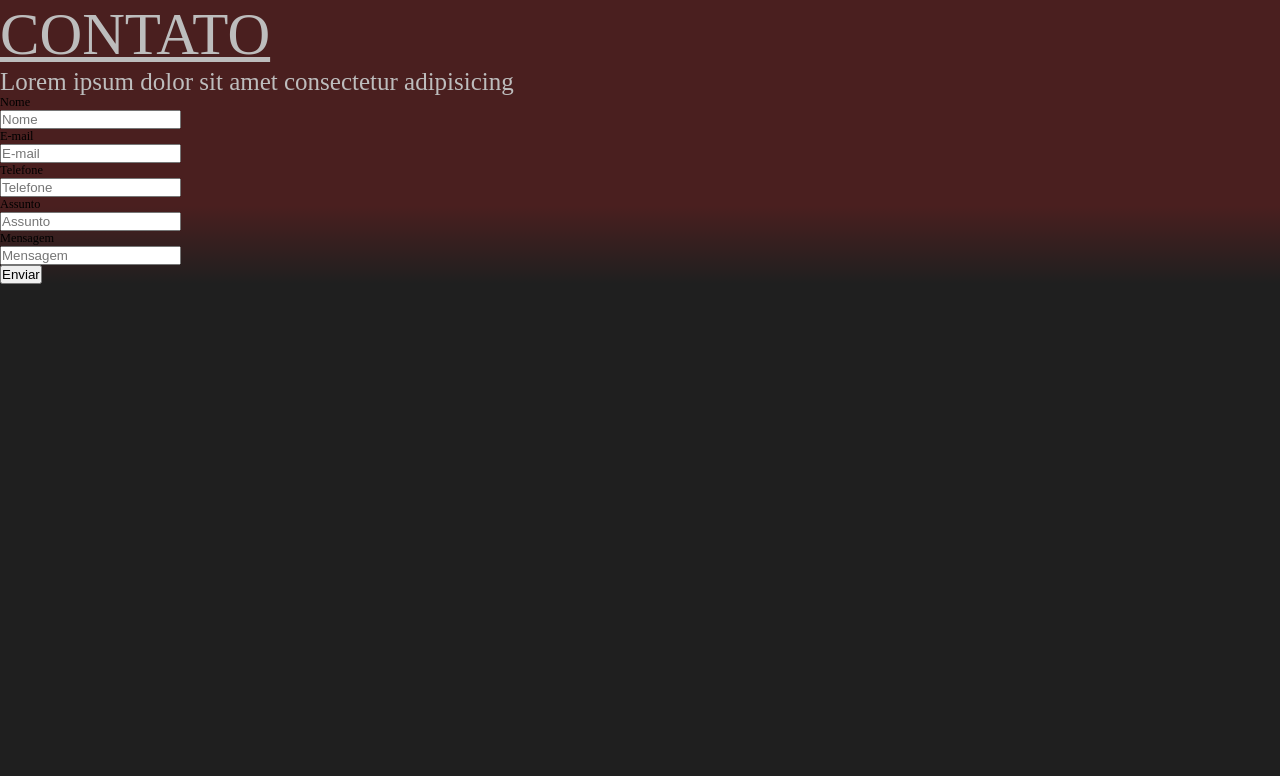
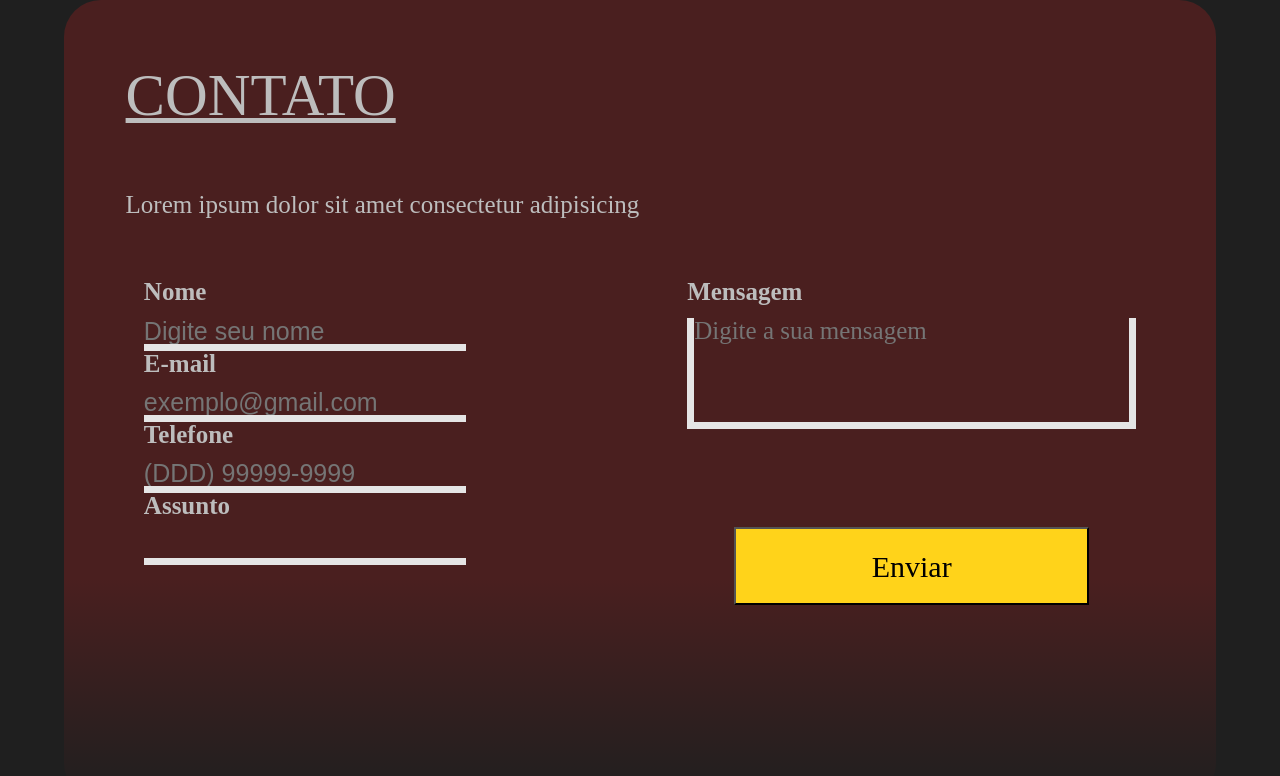
Before and after one commit to citi-onboarding/capibaribe-racing, a React (Create React App) app in the folder client/: page / in a window 1280 px wide. Shown: the top 776 px of the page. Built offline with nearby package versions, Linux system fonts and the light colour scheme; the HTML template or start-up script is replaced by a standard one; a web font is replaced by a local one.

Commit message:
feature(contacts-session): add contacts.modules, fixing contacts.jsx

```diff
--- a/client/src/components/Contacts/Contacts.jsx
+++ b/client/src/components/Contacts/Contacts.jsx
@@ -1,82 +1,112 @@
 import React, { useState } from "react";
+import axios from 'axios';
 import styles from "./Contacts.module.css";
-import apiAxios from "../../services/api-axios.js";
 
 function Contact(){
   const [name, setName] = useState('');
   const [email, setEmail] = useState('');
   const [phone, setPhone] = useState('');
-  const [assunto, setTopic] = useState('');
+  const [topic, setTopic] = useState('');
   const [message, setMessage] = useState('');
 
+  const data = {
+    name, email, phone, topic, message
+  }
+
+  const sendEmail = async () => {
+    try {
+      await axios.post('http://localhost:3001/contact', data)
+      alert("Mensagem enviado com sucesso");
+    } catch (error) {
+      alert("Houve um erro. Tente novamente.")
+      console.log(error);
+    }
+  }
 
 
   return(
-    <div className = {styles.background} id = {styles.background}>
+    <div className={styles.background} id={styles.background}>
 
-      <div className = 'container, backGroundBordo'>
+      <section id={styles.contact} className="container backGroundBordo">
 
-        <div className = {styles.title}>
+        <div className={styles.title}>
           <h2>CONTATO</h2>
         </div>
 
-        <div className = {styles.subTitle}>
+        <div className={styles.subTitle}>
           <p>Lorem ipsum dolor sit amet consectetur adipisicing</p>
         </div>
 
-        <div className = {styles.inputItems}>
-          <div className = {styles.nameConteiner}>
-            <p>Nome</p>
+        <form className={styles.contactList} onSubmit={sendEmail}>
+
+          <div className={styles.contactLeft}>
+
+            <div className={styles.inputItems}>
+              <div className={styles.nameContainer}>
+                <p className={styles.p}>Nome</p>
                 <input
                   name="name"
-               placeholder="Nome"
-               onChange={(e) => { setName(e.target.value);}}
+                  placeholder="Digite seu nome"
+                  required
+                  value={name}
+                  onChange={(e) => { setName(e.target.value); }}
                 />
               </div>
 
-          <div className = {styles.emailConteiner}>
-            <p>E-mail</p>
+              <div className={styles.emailContainer}>
+                <p className={styles.p}>E-mail</p>
                 <input
                   name="email"
-               placeholder="E-mail"
+                  placeholder="exemplo@gmail.com"
+                  required
+                  value={email}
                   onChange={(e) => { setEmail(e.target.value);}}
                 />
               </div>
 
-          <div className = {styles.phoneConteiner}>
-            <p>Telefone</p>
+              <div className={styles.phoneContainer}>
+                <p className={styles.p}>Telefone</p>
                 <input
                   name="phone"
-               placeholder="Telefone"
+                  placeholder="(DDD) 99999-9999"
+                  minLength="10"
+                  pattern="[ 0-9\(\)-]{10,16}$"
+                  value={phone}
                   onChange={(e) => { setPhone(e.target.value);}}
                 />
               </div>
 
-          <div className = {styles.topicConteiner}>
-            <p>Assunto</p>
+              <div className={styles.topicContainer}>
+                <p className={styles.p}>Assunto</p>
                 <input
                   name="topic"
-              placeholder="Assunto"
+                  value={topic}
                   onChange={(e) => { setTopic(e.target.value);}}
                 />
               </div>
+            </div>
+          </div>
 
-          <div className = {styles.massageConteiner}>
-            <p>Mensagem</p>
-            <input
-              name="massage"
-              placeholder="Mensagem"
-              onChange={(e) => { setMessage(e.target.value);}}
-            />
+          <div className={styles.contactRight}>
+            <div className={styles.messageContainer}>
+              <p className={styles.p}>Mensagem</p>
+              <textarea
+              name="message"
+              cols="30"
+              rows="4"
+              placeholder="Digite a sua mensagem"
+              required
+              value={message}
+              onChange={(e) => { setMessage(e.target.value);}}/>
             </div>
 
             <div className={styles.sentContainer}>
-            <button type="button">Enviar</button>
+              <button type="submit">Enviar</button>
             </div>
+          </div>
+        </form>
 
-        </div>
-
-      </div>
+      </section>
 
     </div>
   );
--- a/client/src/components/Contacts/Contacts.module.css
+++ b/client/src/components/Contacts/Contacts.module.css
@@ -1,30 +1,166 @@
-.background {
-  width: 100%;
-  height: 100vh;
-}
-
-/*.contact {
-  display: grid;
-  width: 90vh;
-  height: 84rem;
-  justify-content: center;
-  background: linear-gradient(180deg, #4A1F1F 72.29%, rgba(31, 31, 31, 0.15) 100%);
-  border-radius: 30px;
-}*/
-
-.title {
-  font-size: 4,8rem;
-  line-height: 5,9rem;
-
-  color: #BDBDBD;
-}
-
-.subTitle{
+.p { /* font do p */
+  font-family: "Montserrat";
+  font-weight: 600;
   font-size: 25px;
   line-height: 26px;
   color: #BDBDBD;
 }
 
-.inputItems {
+.background {
+  display: flex;
+  align-items: center;
+  width: 100%;
+  height: 100vh;
+}
+
+#contact {
+  display: flex;
+  flex-direction: column;
+  gap: 5rem;
+  height: 65rem;
+  border-radius: 3rem;
+}
+
+.title {
+  padding-top: 5rem;
+  padding-left: 5rem;
+
+  font-size: 4,8rem;
+  line-height: 5,9rem;
+  color: #BDBDBD;
+}
+
+.subTitle{
+  padding-left: 5rem;
+  line-height: 26px;
+
+  font-family: Montserrat;
+  font-size: 25px;
+  color: #BDBDBD;
+}
+
+.contactList{
+  display: flex;
+  flex-direction: row;
+  justify-content:space-around;
+  gap: 5rem;
+}
+
+.contactLeft{
+  display: flex;
+  gap: 8rem;
+  flex-direction: column;
+  align-items: center;
+}
+
+.contactRight{
+  display: flex;
+  gap: 8rem;
+  flex-direction: column;
+  align-items: center;
+}
+
+.nameContainer{
+  display: flex;
+  flex-direction: column;
+  gap: 1rem;
+}
+
+.nameContainer input{
+  background: none;
+  outline: none;
+  border: none;
+  border-bottom: 0.6rem solid #E5E5E5;
+
+  font-size: 25px;
+  line-height: 26px;
+  color: #E5E5E5;
+}
+
+.emailContainer{
+  display: flex;
+  flex-direction: column;
+  gap: 1rem;
+}
+
+.emailContainer input{
+  background: none;
+  outline: none;
+  border: none;
+  border-bottom: 0.6rem solid #E5E5E5;
+
+  font-size: 25px;
+  line-height: 26px;
+  color: #E5E5E5;
+}
+
+.phoneContainer{
+  display: flex;
+  flex-direction: column;
+  gap: 1rem;
+}
+
+.phoneContainer input{
+  background: none;
+  outline: none;
+  border: none;
+  border-bottom: 0.6rem solid #E5E5E5;
+
+  font-size: 25px;
+  line-height: 26px;
+  color: #E5E5E5;
+}
+
+.topicContainer{
+  display: flex;
+  flex-direction: column;
+  gap: 1rem;
+}
+
+.topicContainer input{
+  background: none;
+  outline: none;
+  border: none;
+  border-bottom: 0.6rem solid #E5E5E5;
+
+  font-size: 25px;
+  line-height: 26px;
+  color: #E5E5E5;
+}
+
+.messageContainer{
+  display: flex;
+  gap: 1rem;
+  flex-direction: column;
+  align-items: flex-start;
+}
+
+.messageContainer textarea {
+  resize: none;
+  background: none;
+
+  outline: none;
+  border: none;
+  border-bottom: 0.6rem solid #E5E5E5;
+  border-left: 0.6rem solid #E5E5E5;
+  border-right: 0.6rem solid #E5E5E5;
+
+  font-family: "Montserrat";
+  font-size: 25px;
+  line-height: 26px;
+  color: #E5E5E5;
+}
+
+.sentContainer button{
+  width: 28.8rem;
+  height: 6.3rem;
+  font-family: Montserrat;
+  font-weight: 500;
+  font-size: 30px;
+  line-height: 37px;
+  background: #FFD31A;
+}
+
+@media (max-width: 1000px){
 
 }
--- a/client/src/global.css
+++ b/client/src/global.css
@@ -56,7 +56,7 @@ h3 {
 .container {
   max-width: 1440px;
   margin: 0 auto;
-  width: 90vw;
+  width: 90%;
 }
 
 .fontDescription {
```
Also changed, not shown: client/src/services/sendMessage.js (added), 2 other files (tests, documents, lock files or other folders). Lines whose indentation alone changed are shown as unchanged.
